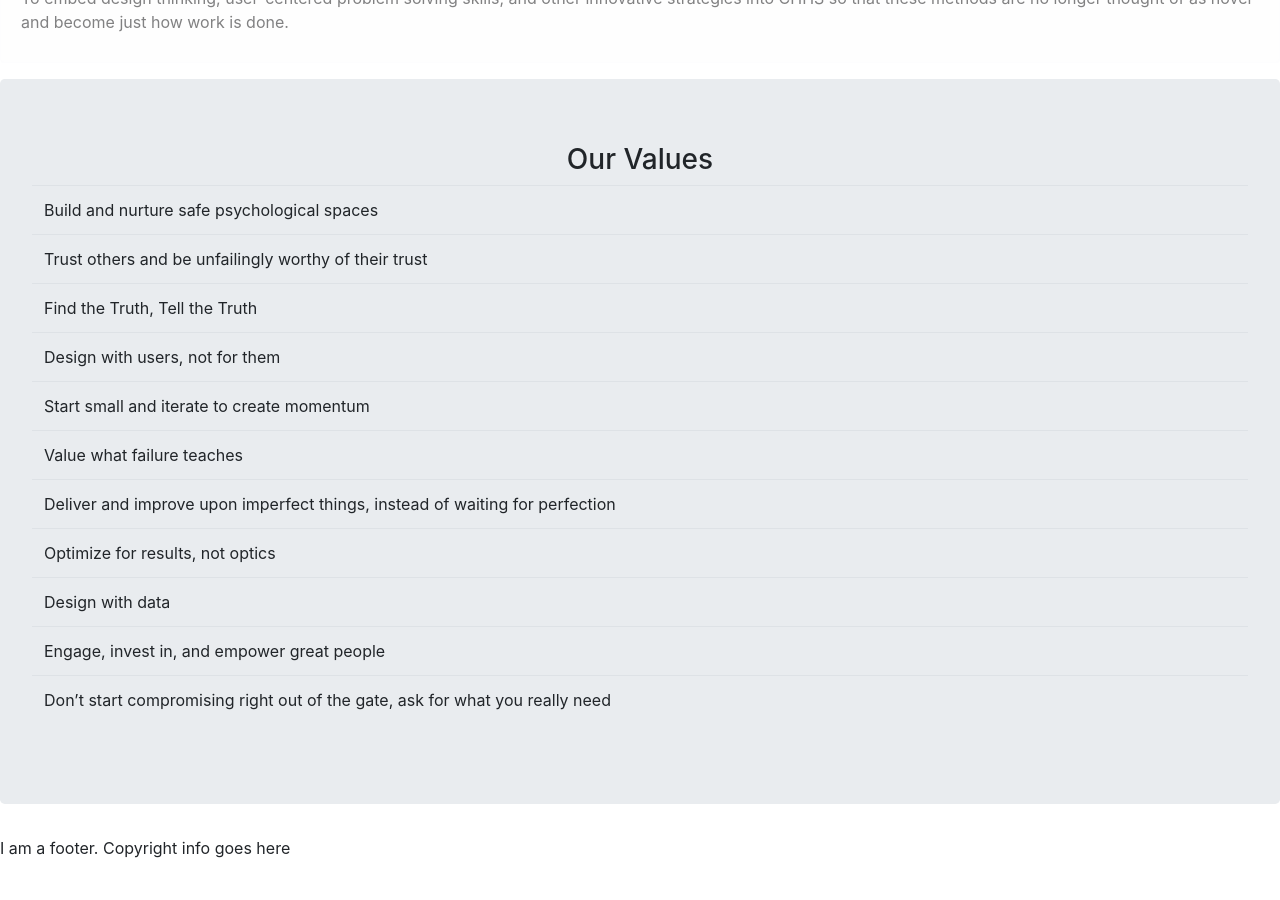
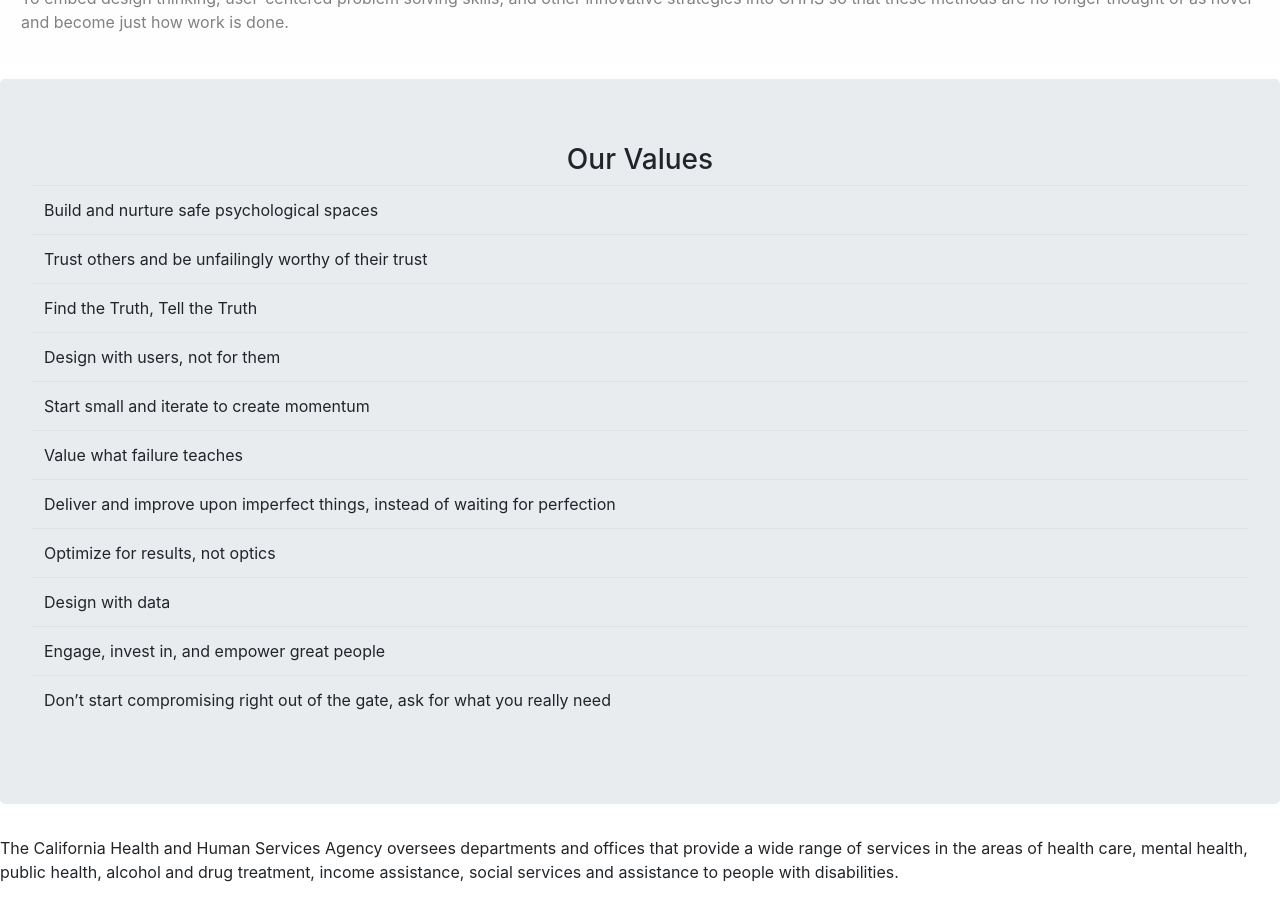
Before and after one commit to chhsinnovation/chhsinnovation.github.io, a Jekyll site: the page built from index.html, in a window 1280 px wide and 900 px high, scrolled down 1112 px. Built offline with Jekyll 4.4.1, drawn with Linux system fonts in a browser that asks for light colours; nearby versions of some CDN libraries; before the commit the page ends 1988 px from its top, so only the background shows below that.

Commit message:
updated footer

```diff
--- a/_includes/footer.html
+++ b/_includes/footer.html
@@ -4,4 +4,4 @@
 <script src="https://cdnjs.cloudflare.com/ajax/libs/popper.js/1.12.9/umd/popper.min.js" integrity="sha384-ApNbgh9B+Y1QKtv3Rn7W3mgPxhU9K/ScQsAP7hUibX39j7fakFPskvXusvfa0b4Q" crossorigin="anonymous"></script>
 <script src="https://maxcdn.bootstrapcdn.com/bootstrap/4.0.0/js/bootstrap.min.js" integrity="sha384-JZR6Spejh4U02d8jOt6vLEHfe/JQGiRRSQQxSfFWpi1MquVdAyjUar5+76PVCmYl" crossorigin="anonymous"></script>
 <!-- footer text -->
-<p>I am a footer. Copyright info goes here</p>
+<p>The California Health and Human Services Agency oversees departments and offices that provide a wide range of services in the areas of health care, mental health, public health, alcohol and drug treatment, income assistance, social services and assistance to people with disabilities.</p>
```
Also changed, not shown: 19 other files.
